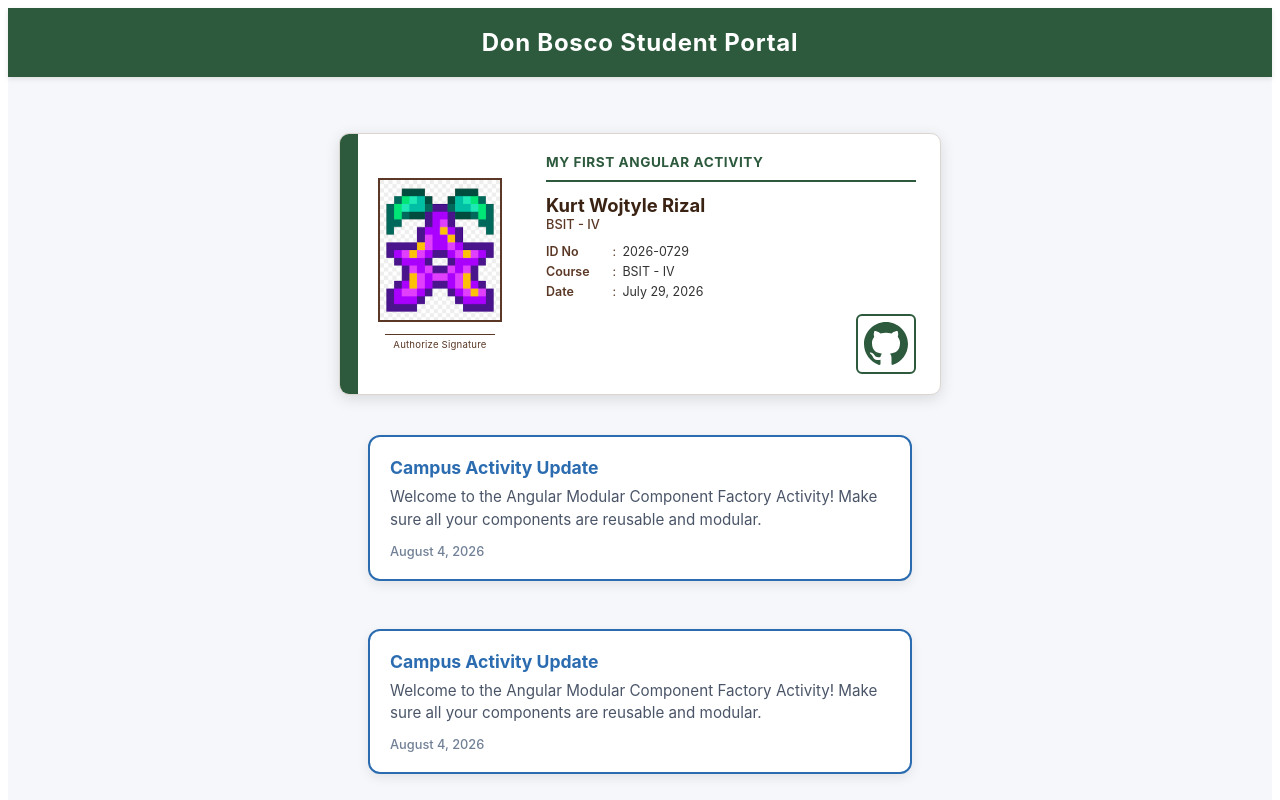
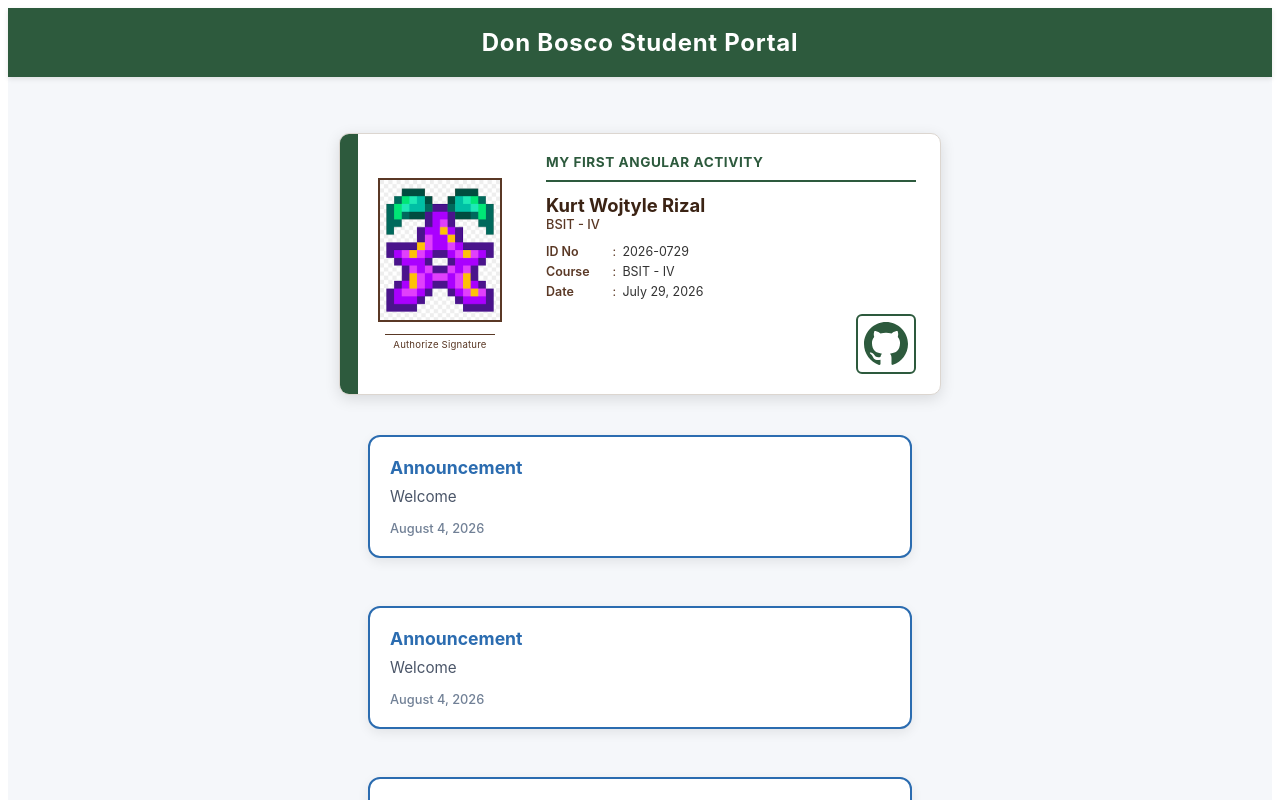
Before and after one commit to WOjkurt/ITE403A_RIZAL, an Angular app in the folder my-app/: page / in a window 1280 px wide. Shown: the top 800 px of the page. Built offline with nearby package versions, Linux system fonts and the light colour scheme.

Commit message:
update announcement card text

```diff
--- a/my-app/src/app/components/announcement-card/announcement-card.html
+++ b/my-app/src/app/components/announcement-card/announcement-card.html
@@ -1,5 +1,5 @@
 <div class="announcement-card">
-  <h3 class="card-title">Campus Activity Update</h3>
-  <p class="card-description">Welcome to the Angular Modular Component Factory Activity! Make sure all your components are reusable and modular.</p>
+  <h3 class="card-title">Announcement</h3>
+  <p class="card-description">Welcome</p>
   <span class="card-date">August 4, 2026</span>
 </div>
```
